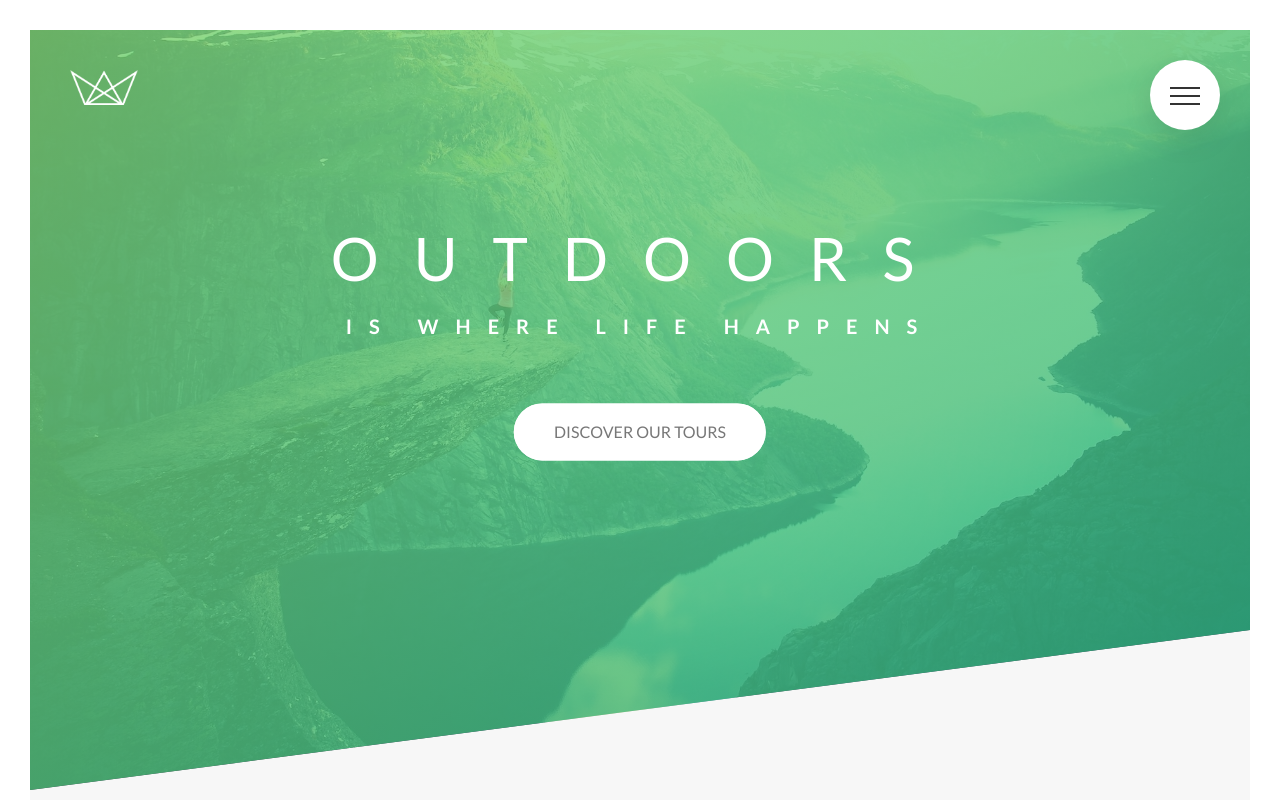
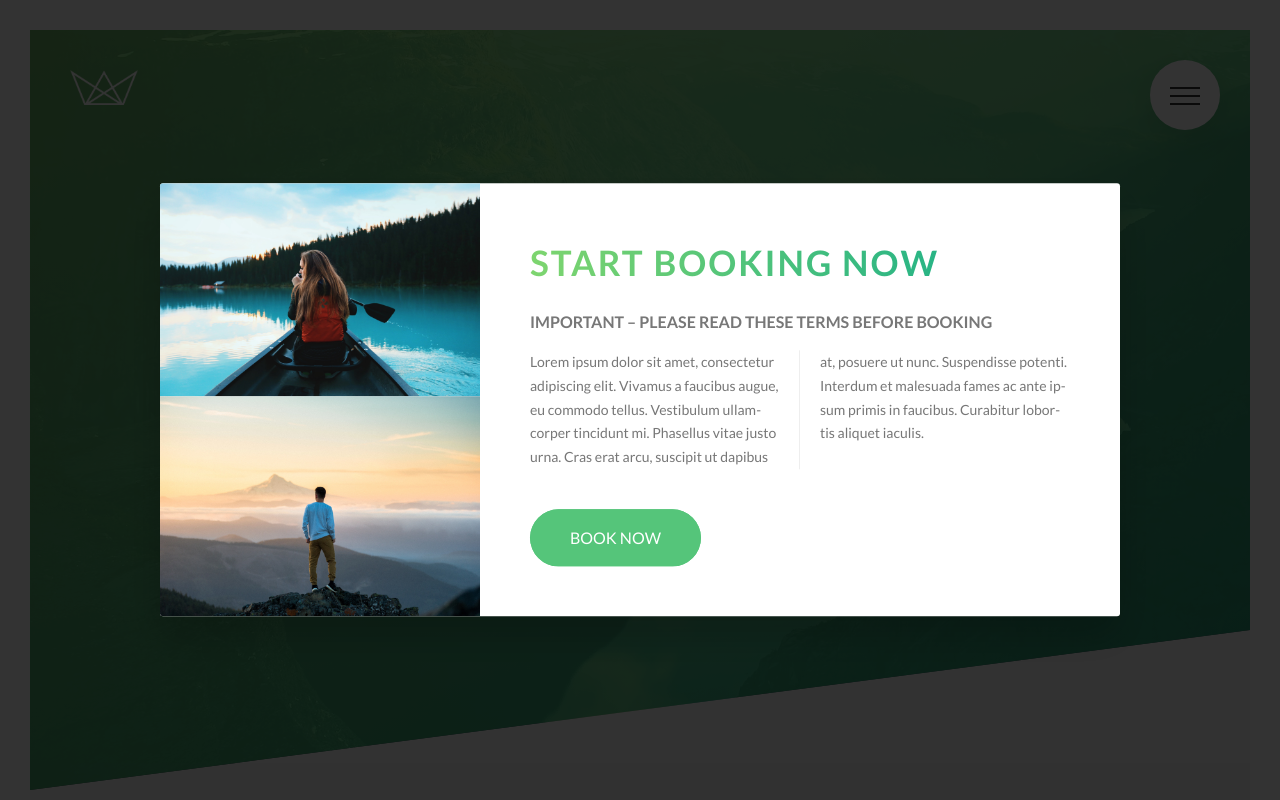
Before and after one commit to sukhadia/advanced_responsive_css, a website: page index.html in a window 1280 px wide. Shown: the top 800 px of the page. Drawn offline with Linux system fonts and the light colour scheme.

Commit message:
Started booking popup.

```diff
--- a/index.html
+++ b/index.html
@@ -353,6 +353,20 @@
                 </div>
             </div>
         </footer>
+        <div class="popup">
+            <div class="popup__content">
+                <div class="popup__left">
+                    <img src="img/nat-8.jpg" alt="Tour Photo" class="popup__img">
+                    <img src="img/nat-9.jpg" alt="Tour Photo" class="popup__img">
+                </div>
+                <div class="popup__right">
+                    <h2 class="heading-secondary u-margin-bottom-small">Start booking now</h2>
+                    <h3 class="heading-tertiary u-margin-bottom-small">Important &ndash; Please read these terms before booking</h3>
+                    <p class="popup__text">Lorem ipsum dolor sit amet, consectetur adipiscing elit. Vivamus a faucibus augue, eu commodo tellus. Vestibulum ullamcorper tincidunt mi. Phasellus vitae justo urna. Cras erat arcu, suscipit ut dapibus at, posuere ut nunc. Suspendisse potenti. Interdum et malesuada fames ac ante ipsum primis in faucibus. Curabitur lobortis aliquet iaculis.</p>
+                    <a href="#" class="btn btn--green">Book now</a>
+                </div>
+            </div>
+        </div>
         <!-- <section class="grid-test">
             <div class="row">
                 <div class="col-1-of-2">
--- a/sass/abstracts/_mixins.scss
+++ b/sass/abstracts/_mixins.scss
@@ -5,3 +5,16 @@
         clear: both;
     }
 }
+
+@mixin center($position: absolute) {
+    position: $position;
+    top: 50%;
+    left: 50%;
+    transform: translate(-50%, -50%);
+}
+@mixin absCenter {
+    @include center;
+}
+@mixin fixedCenter {
+    @include center(fixed);
+}
--- /dev/null
+++ b/sass/components/_popup.scss
@@ -0,0 +1,57 @@
+.popup {
+  width: 100%;
+  height: 100vh;
+  background-color: rgba($color-black, 0.8);
+  position: fixed;
+  top: 0;
+  left: 0;
+  z-index: 9999;
+
+  &__content {
+    width: 75%;
+    background-color: $color-white;
+    box-shadow: 0 2rem 4rem rgba($color-black, 0.2);
+    @include absCenter;
+    border-radius: 3px;
+    display: table;
+    overflow: hidden;
+  }
+
+  &__left {
+    width: 33.333333%;
+    display: table-cell;
+  }
+
+  &__right {
+    width: 66.666667;
+    display: table-cell;
+    vertical-align: middle;
+    padding: 3rem 5rem;
+  }
+
+  &__img {
+    display: block;
+    width: 100%;
+
+  }
+
+  &__text {
+    font-size: 1.4rem;
+    margin-bottom: 4rem;
+
+    //NOTE in prodution, browser prefixes can be added by using tools such as auto-prefixer.
+
+    -moz-column-count: 2;
+    -moz-column-gap: 4rem;
+    -moz-column-rule: 1px solid $color-gray-light-2;
+
+    column-count: 2;
+    column-gap: 4rem;
+    column-rule: 1px solid $color-gray-light-2;
+
+    -moz-hyphens: auto;
+    -ms-hyphens: auto;
+    -webkit-hyphens: auto;
+    hyphens: auto;
+  }
+}
--- a/sass/main.scss
+++ b/sass/main.scss
@@ -14,6 +14,7 @@
 @import "components/story";
 @import "components/bg-video";
 @import "components/form";
+@import "components/popup";
 
 @import "layout/grid";
 @import "layout/header";
```
Also changed, not shown: css/style.css.
